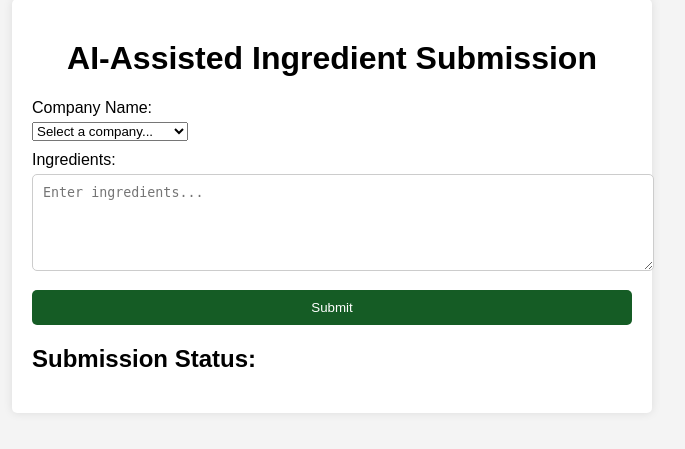
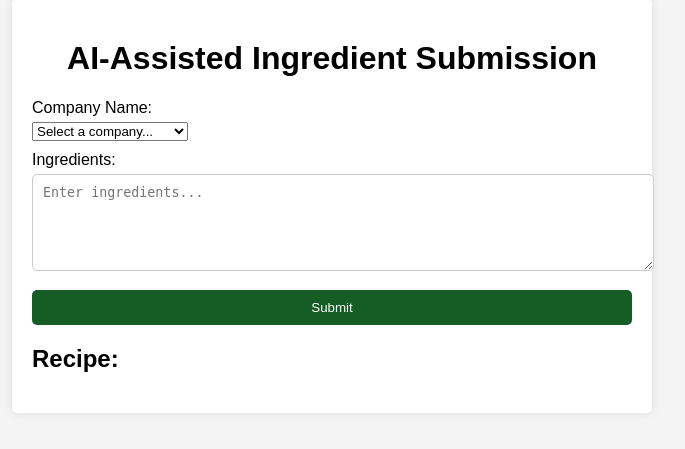
Before and after one commit to CynthDonner/CSC395_Team4, a Flask app: page / in a window 1280 px wide. Shown: the part 21-470 px from the top of the page, without its empty margins (308-993 px from the left). Run offline with Flask 3, Linux system fonts and the light colour scheme.

Commit message:
Website fully functional. Ollama follows prompt, and gives expected response.

```diff
--- a/RecipeBrowser/src/app.py
+++ b/RecipeBrowser/src/app.py
@@ -11,27 +11,45 @@ logging.basicConfig(level=logging.DEBUG)
 # Use the environment variable for Ollama API URL; default to localhost if not set
 OLLAMA_API_URL = os.getenv('OLLAMA_API_URL', 'http://127.0.0.1:11434/api/generate')
 
+
+initial_context = '''
+"You are an AI that helps analyze ingredients provided by companies for creating recipes. "
+        "When given a company and a list of ingredients, generate a recipe using the ingredients listed,
+        and then add new ingredients to the recipe that are from the given company."
+        "Your response should consist of three parts, in this format.\n
+        Name: (And then come up with a name for the recipe)\n
+        Tagline: (A simple, catchy tagline)\n
+        Recipe: (A bulleted list of each ingredient needed)"
+        "Nothing else needs to be added, only return the three sections given, in the format given.
+        Make sure to always write Name: Tagline: and Recipe: in their respective sections,
+        and create a new line between each"
+        "Here is the input:\n"
+'''
+
 @app.route('/')
 def index():
     return render_template('index.html')
 
 @app.route('/generate', methods=['POST'])
 def generate():
-    company_name = request.form.get('company_name', 'Unknown Company')  # This should work as expected
-    ingredients = request.form.get('ingredients', '')  # Update to match the form field name
+    company_name = request.form.get('company_name', 'Unknown Company')  # Get the company name from the form
+    ingredients = request.form.get('ingredients', '')  # Get the ingredients from the form
 
     # Log company name and ingredients received
     app.logger.debug(f"Company Name: {company_name}")
     app.logger.debug(f"Ingredients: {ingredients}")
 
-    # Create user input for Ollama API
+    # Combine the initial context with user input
     user_input = f"Company: {company_name}, Ingredients: {ingredients}"
-    app.logger.debug(f"User input received: {user_input}")
+    full_prompt = initial_context + user_input  # Combine the context and the user's input
+
+    # Log the combined prompt for debugging
+    app.logger.debug(f"Full prompt sent to API: {full_prompt}")
 
     headers = {'Content-Type': 'application/json'}
     data = {
         "model": "llama3.1",
-        "prompt": user_input,
+        "prompt": full_prompt,  # Send the full prompt including the system context
         "max_tokens": 100,
         "stream": False
     }
--- a/RecipeBrowser/src/templates/index.html
+++ b/RecipeBrowser/src/templates/index.html
@@ -16,7 +16,7 @@
             <label for="company-name">Company Name:</label>
             <select id="company-name" name="company_name" required>
                 <option value="">Select a company...</option>
-                <option value="Company A">Company A</option>
+                <option value="Kraft">Kraft</option>
                 <option value="Company B">Company B</option>
                 <option value="Company C">Company C</option>
                 <option value="Company D">Company D</option>
@@ -35,7 +35,7 @@
             <button type="submit">Submit</button>
         </form>
         <div id="output">
-            <h2>Submission Status:</h2>
+            <h2>Recipe:</h2>
             <p id="submission-status"></p>
         </div>
     </div>
```
